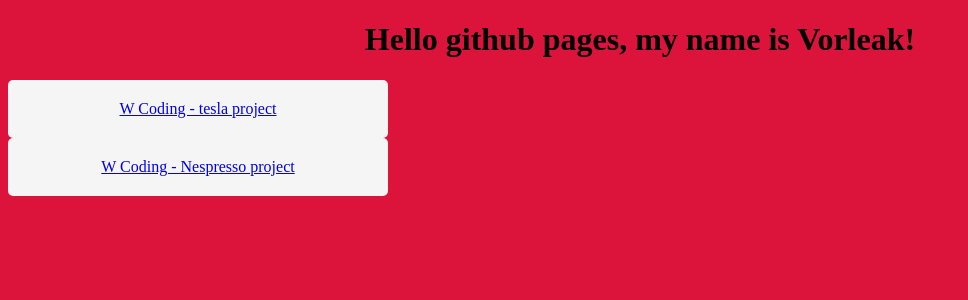
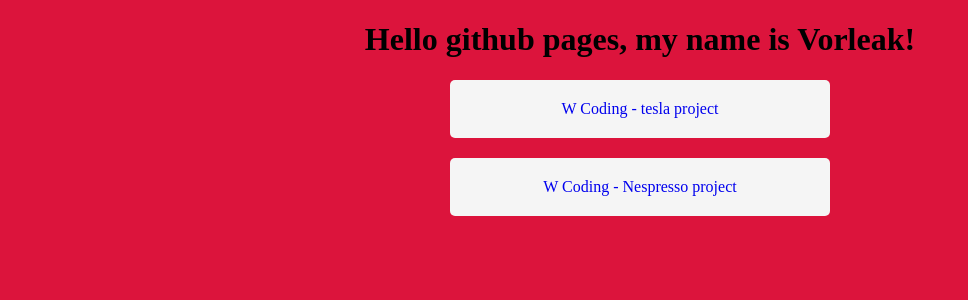
Before and after one commit to longvorleak/longvorleak.github.io, a PHP site: page / in a window 1280 px wide. Shown: the top 300 px of the page, without its empty margins (0-968 px from the left). Run offline with PHP 8.4, Linux system fonts and the light colour scheme.

Commit message:
updated css

```diff
--- a/style.css
+++ b/style.css
@@ -10,4 +10,14 @@ div {
     border-radius: 5px;
     padding: 20px 40px;
     background-color: whitesmoke;
+    margin: auto;
+    margin-bottom: 20px;
 }
+
+a {
+    text-decoration: none;
+}
+
+:visited {
+    color: crimson;
+}
```
